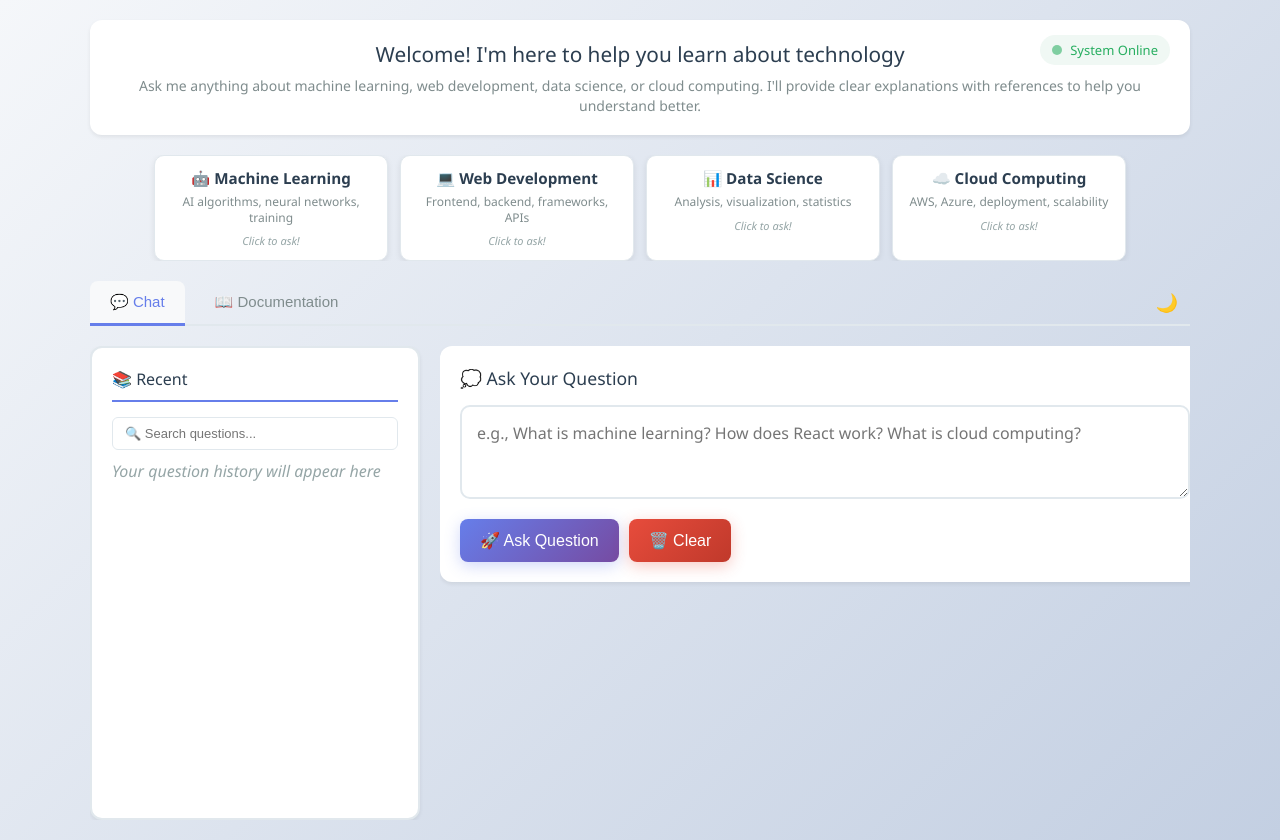
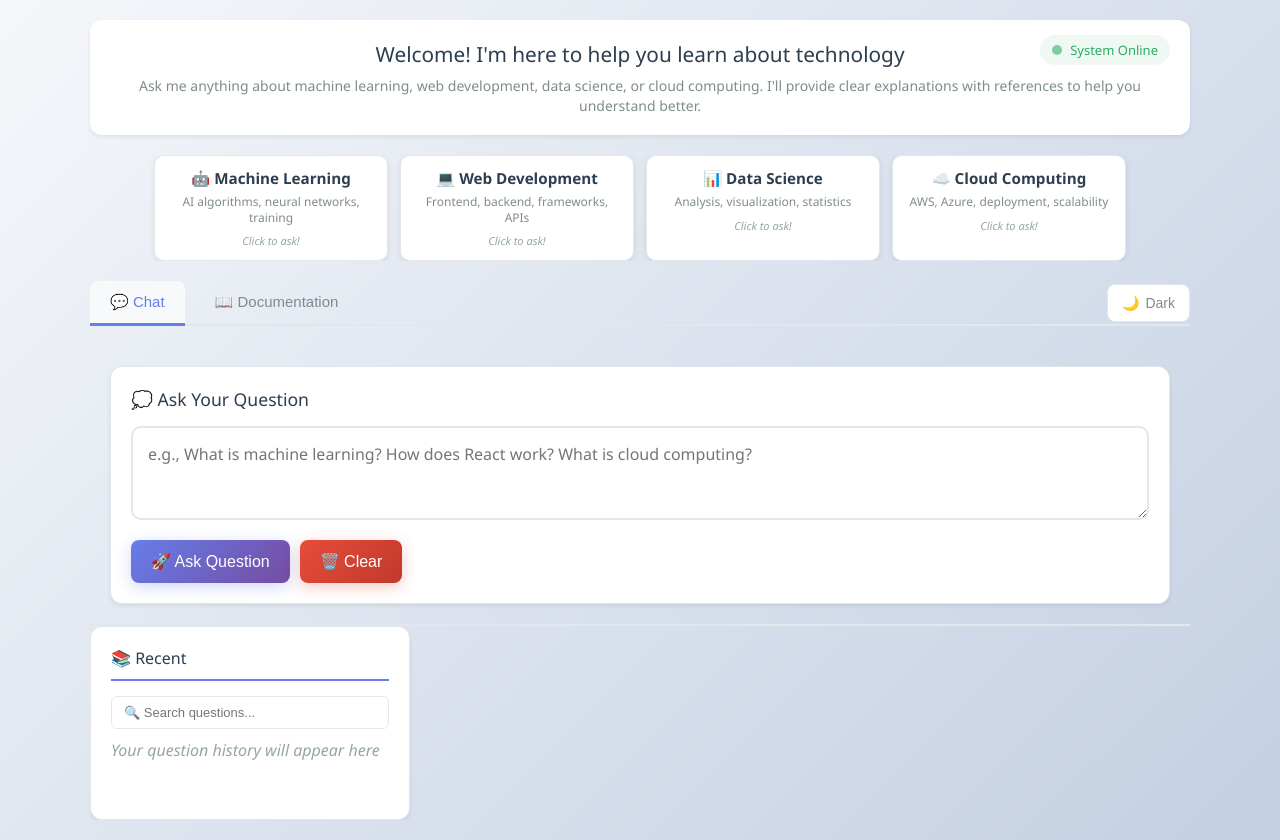
Before and after one commit to tbhatti211-wq/rag-deployment, a Flask app: page / in a window 1280 px wide. Run offline with Flask 3, Linux system fonts and the light colour scheme; parts of the project's set-up code (start-up, migrations or seed data) failed here and were passed over.

Commit message:
changes approved

```diff
--- a/templates/index.html
+++ b/templates/index.html
@@ -70,6 +70,7 @@
             overflow: hidden;
             display: flex;
             flex-direction: column;
+            height: 100%;
         }
         .tab-buttons {
             display: flex;
@@ -85,18 +86,25 @@
             gap: 10px;
         }
         .theme-toggle {
-            background: transparent;
-            border: none;
+            background: var(--bg-card);
+            border: 1px solid var(--border-color);
             color: var(--text-secondary);
             cursor: pointer;
-            font-size: 18px;
-            padding: 8px 12px;
-            border-radius: 6px;
+            font-size: 14px;
+            padding: 10px 14px;
+            border-radius: 8px;
             transition: all 0.3s;
+            font-weight: 500;
+            display: flex;
+            align-items: center;
+            gap: 6px;
         }
         .theme-toggle:hover {
-            background: var(--border-color);
-            color: var(--accent-color);
+            background: var(--accent-color);
+            color: white;
+            border-color: var(--accent-color);
+            transform: translateY(-1px);
+            box-shadow: 0 4px 10px rgba(102, 126, 234, 0.2);
         }
         .tab-btn {
             padding: 12px 20px;
@@ -124,16 +132,34 @@
             flex: 1;
             overflow: hidden;
             display: none;
+            height: 100%;
         }
         .tab-content.active {
             display: flex;
             flex-direction: column;
         }
+        .question-panel {
+            flex-shrink: 0;
+            padding: 20px;
+            box-sizing: border-box;
+            border-bottom: 2px solid var(--border-color);
+        }
         .chat-content {
+            display: flex;
+            flex-direction: column;
+            height: 100%;
+            width: 100%;
+            overflow: hidden;
+            gap: 0;
+        }
+        .recent-response-panel {
             display: grid;
             grid-template-columns: 30% 70%;
-            gap: 20px;
-            height: 100%;
+            gap: 0;
+            flex: 1;
+            overflow: hidden;
+            padding: 0;
+            box-sizing: border-box;
         }
         .docs-content {
             overflow-y: auto;
@@ -326,8 +352,8 @@
             padding: 20px;
             border-radius: 12px;
             box-shadow: 0 2px 4px rgba(0,0,0,0.07);
-            margin-bottom: 20px;
-            flex-shrink: 0;
+            border: 1px solid #e1e8ed;
+            box-sizing: border-box;
         }
         .question-section h2 {
             color: #2c3e50;
@@ -417,10 +443,11 @@
             box-shadow: 0 2px 4px rgba(0,0,0,0.07);
             display: none;
             border: 1px solid var(--border-color);
-            flex: 1;
             overflow-y: auto;
             min-height: 0;
             max-height: 100%;
+            box-sizing: border-box;
+            margin-left: 10px;
         }
         .response-section::-webkit-scrollbar {
             width: 8px;
@@ -523,7 +550,10 @@
             display: flex;
             flex-direction: column;
             box-sizing: border-box;
-            border: 2px solid var(--border-color);
+            border: 1px solid #e1e8ed;
+            min-height: 0;
+            max-height: 100%;
+            margin-right: 10px;
         }
         .recent-panel::-webkit-scrollbar {
             width: 6px;
@@ -611,29 +641,6 @@
             font-weight: 500;
             margin-left: 8px;
             display: none;
-        }
-        .chat-panel {
-            display: flex;
-            flex-direction: column;
-            gap: 20px;
-            overflow: hidden;
-            min-height: 0;
-            max-height: 100%;
-            box-sizing: border-box;
-            height: 100%;
-        }
-        .chat-panel::-webkit-scrollbar {
-            width: 8px;
-        }
-        .chat-panel::-webkit-scrollbar-track {
-            background: transparent;
-        }
-        .chat-panel::-webkit-scrollbar-thumb {
-            background: #ccc;
-            border-radius: 5px;
-        }
-        .chat-panel::-webkit-scrollbar-thumb:hover {
-            background: #999;
         }
         .history-item {
             background: #f8f9fa;
@@ -743,22 +750,14 @@
                     <button class="tab-btn active" onclick="switchTab('chat')">💬 Chat</button>
                     <button class="tab-btn" onclick="switchTab('docs')">📖 Documentation</button>
                 </div>
-                <button class="theme-toggle" onclick="toggleTheme()" title="Toggle Dark Mode">🌙</button>
+                <button class="theme-toggle" onclick="toggleTheme()" title="Toggle Dark Mode"><span id="theme-icon">🌙</span> <span id="theme-text">Dark</span></button>
             </div>
 
             <!-- Chat Tab Content -->
             <div id="chat" class="tab-content active">
                 <div class="chat-content">
-                    <div class="recent-panel">
-                        <h3>📚 Recent</h3>
-                        <input type="text" class="search-box" id="search-history" placeholder="🔍 Search questions..." onkeyup="searchHistory()">
-                        <button class="clear-search-btn" onclick="clearSearch()" style="display: none;" id="clear-search-btn">Clear Search</button>
-                        <div class="response-history" id="response-history">
-                            <p style="color: var(--text-muted); font-style: italic; margin: 0;">Your question history will appear here</p>
-                        </div>
-                    </div>
-
-                    <div class="chat-panel">
+                    <!-- Question Panel - Full Width at Top -->
+                    <div class="question-panel">
                         <div class="question-section">
                             <h2>💭 Ask Your Question</h2>
                             <div class="input-group">
@@ -767,6 +766,18 @@
                             <div class="button-group">
                                 <button class="ask-btn" onclick="askQuestion()" id="ask-btn">🚀 Ask Question</button>
                                 <button class="clear-btn" onclick="clearQuestion()">🗑️ Clear</button>
+                            </div>
+                        </div>
+                    </div>
+
+                    <!-- Recent & Response Panel - Grid 30% | 70% -->
+                    <div class="recent-response-panel">
+                        <div class="recent-panel">
+                            <h3>📚 Recent</h3>
+                            <input type="text" class="search-box" id="search-history" placeholder="🔍 Search questions..." onkeyup="searchHistory()">
+                            <button class="clear-search-btn" onclick="clearSearch()" style="display: none;" id="clear-search-btn">Clear Search</button>
+                            <div class="response-history" id="response-history">
+                                <p style="color: var(--text-muted); font-style: italic; margin: 0;">Your question history will appear here</p>
                             </div>
                         </div>
 
@@ -918,8 +929,11 @@ curl -X GET http://localhost:8000/health
         }
 
         function updateThemeIcon() {
-            const icon = document.querySelector('.theme-toggle');
-            icon.textContent = document.body.classList.contains('dark-mode') ? '☀️' : '🌙';
+            const icon = document.querySelector('#theme-icon');
+            const text = document.querySelector('#theme-text');
+            const isDark = document.body.classList.contains('dark-mode');
+            icon.textContent = isDark ? '☀️' : '🌙';
+            text.textContent = isDark ? 'Light' : 'Dark';
         }
 
         function initializeTheme() {
```
